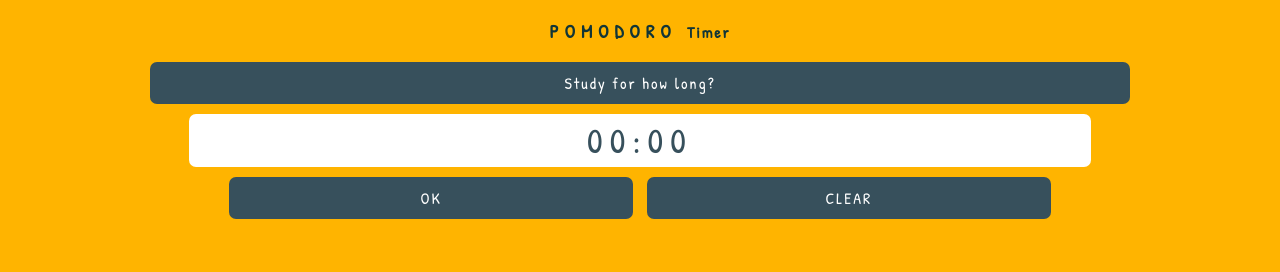
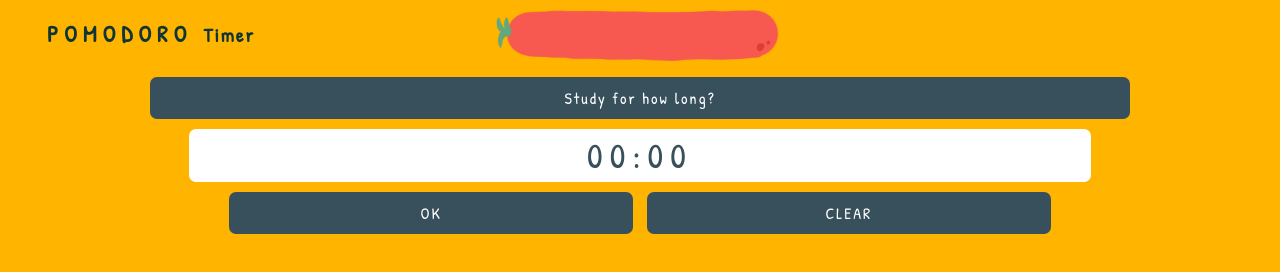
Before and after one commit to GoldenKimchee/PomodoroTimerExtension, a plain HTML site: page index.html in a window 1280 px wide. Drawn offline with Linux system fonts and the light colour scheme.

Commit message:
tomato img

```diff
--- a/index.css
+++ b/index.css
@@ -11,7 +11,21 @@ body {
     box-sizing: border-box;
 }
 
+.container {
+    position: relative;
+}
+
+img {
+    width: 300px;
+    height: auto;
+}
+
 h3 {
+    position: absolute;
+    margin: 0;
+    top: 18px;
+    left: 47px;
+    font-size: 23px;
     letter-spacing: 6px;
     color: #113537;
 }
--- a/index.html
+++ b/index.html
@@ -11,7 +11,10 @@
     </style>
 </head>
 <body>
-    <h3>POMODORO <small>Timer</small> </h3>
+    <div class="container">
+        <img src="tomato.png" alt="Tomato title image"></img>
+        <h3>POMODORO <small>Timer</small></h3>
+    </div>
     <div id="display" class="button">Study for how long?</div>
     <div id="time">00:00</div>
     <div id="left-btn" class="button choice-btn">OK</div>
```
Also changed, not shown: tomato.png (added).
